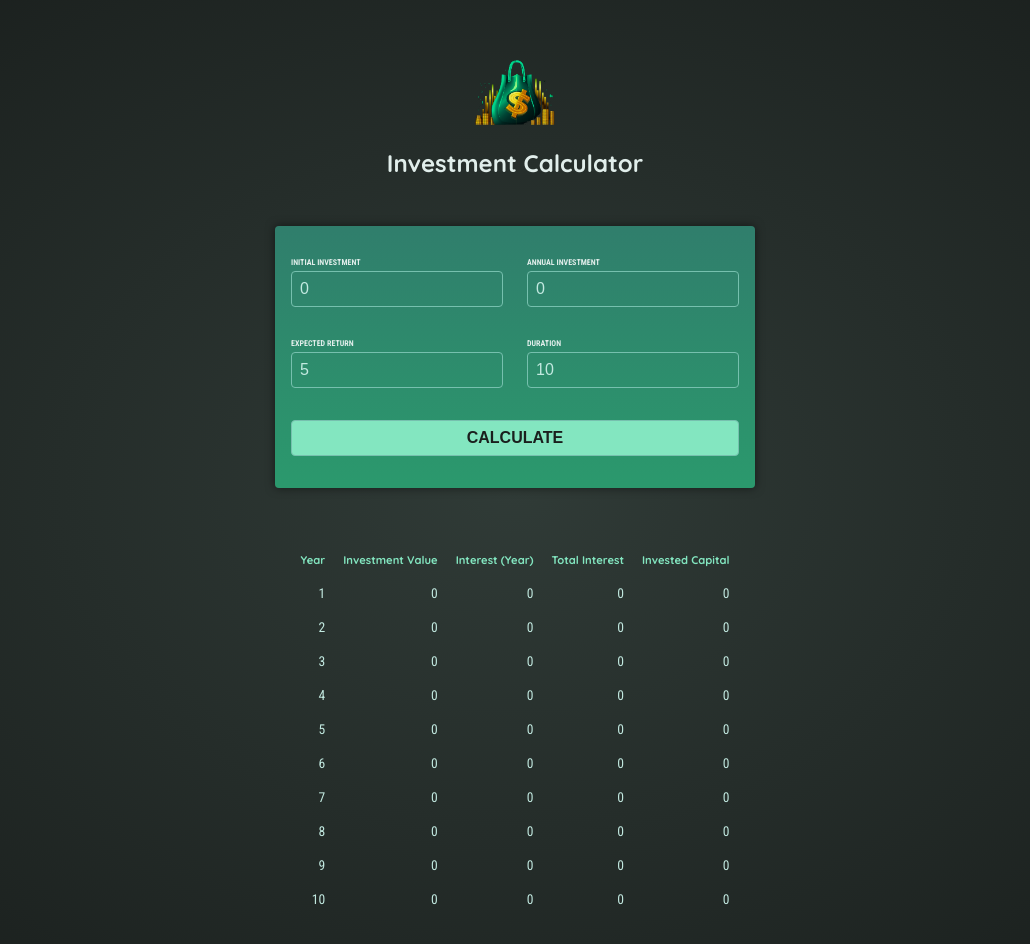
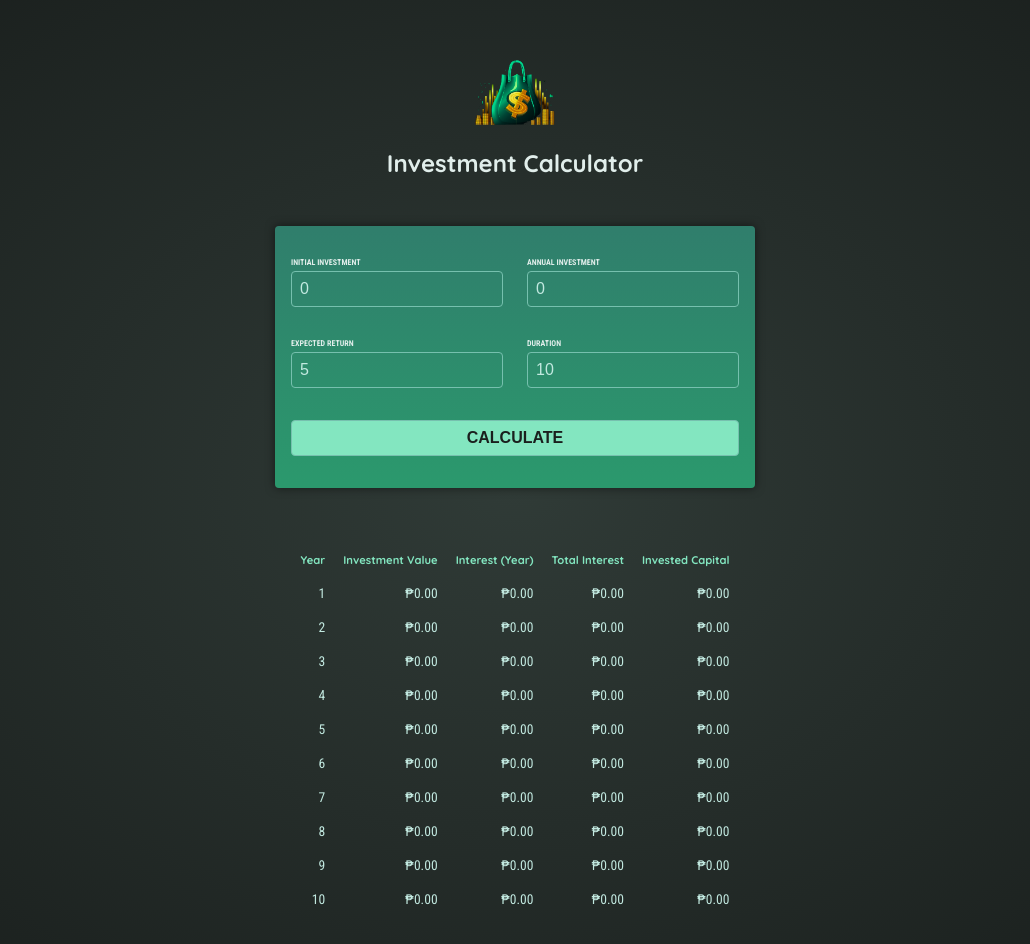
Before and after one commit to aiuyap/angular-investment-calculator, an Angular app: page / in a window 1280 px wide. Both pictures are taken after a click on the button "CALCULATE". Shown: the top 944 px of the page, without its empty margins (125-1155 px from the left). Built offline with nearby package versions, Linux system fonts and the light colour scheme.

Commit message:
feat: added currency formatting using CurrencyPipe

```diff
--- a/src/app/investment-results/investment-results.component.html
+++ b/src/app/investment-results/investment-results.component.html
@@ -15,10 +15,10 @@
     @for (result of results; track result.year) {
     <tr>
       <td>{{ result.year }}</td>
-      <td>{{ result.valueEndOfYear }}</td>
-      <td>{{ result.interest }}</td>
-      <td>{{ result.totalInterest }}</td>
-      <td>{{ result.totalAmountInvested }}</td>
+      <td>{{ result.valueEndOfYear | currency : "PHP" }}</td>
+      <td>{{ result.interest | currency : "PHP" }}</td>
+      <td>{{ result.totalInterest | currency : "PHP" }}</td>
+      <td>{{ result.totalAmountInvested | currency : "PHP" }}</td>
     </tr>
     }
   </tbody>
--- a/src/app/investment-results/investment-results.component.ts
+++ b/src/app/investment-results/investment-results.component.ts
@@ -1,11 +1,12 @@
 import { Component, Input } from '@angular/core';
+import { CurrencyPipe } from '@angular/common';
 
 import { ResultType } from '../app.model';
 
 @Component({
   selector: 'app-investment-results',
   standalone: true,
-  imports: [],
+  imports: [CurrencyPipe],
   templateUrl: './investment-results.component.html',
   styleUrl: './investment-results.component.css',
 })
```
